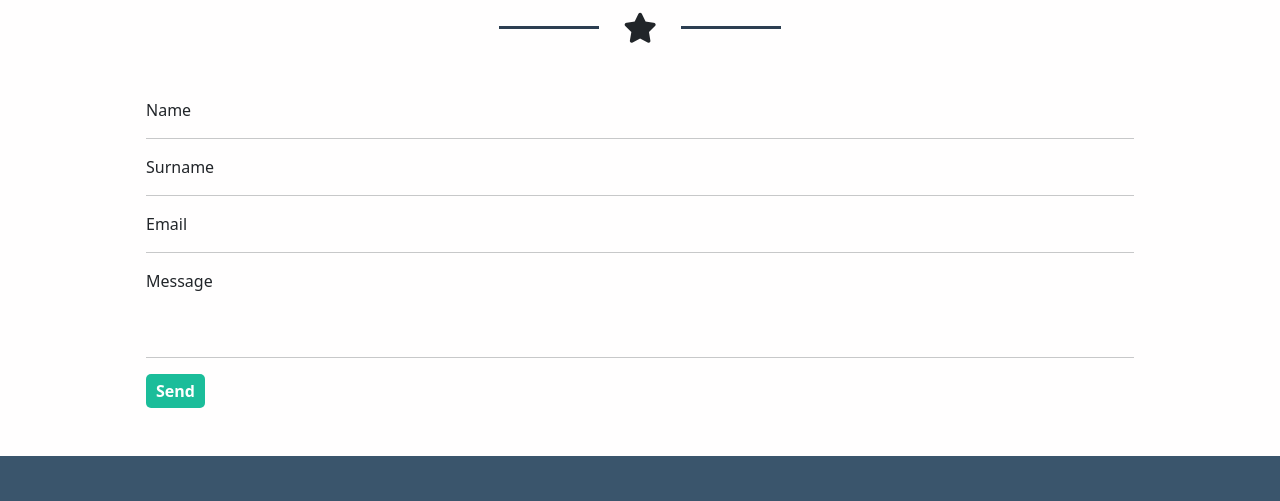
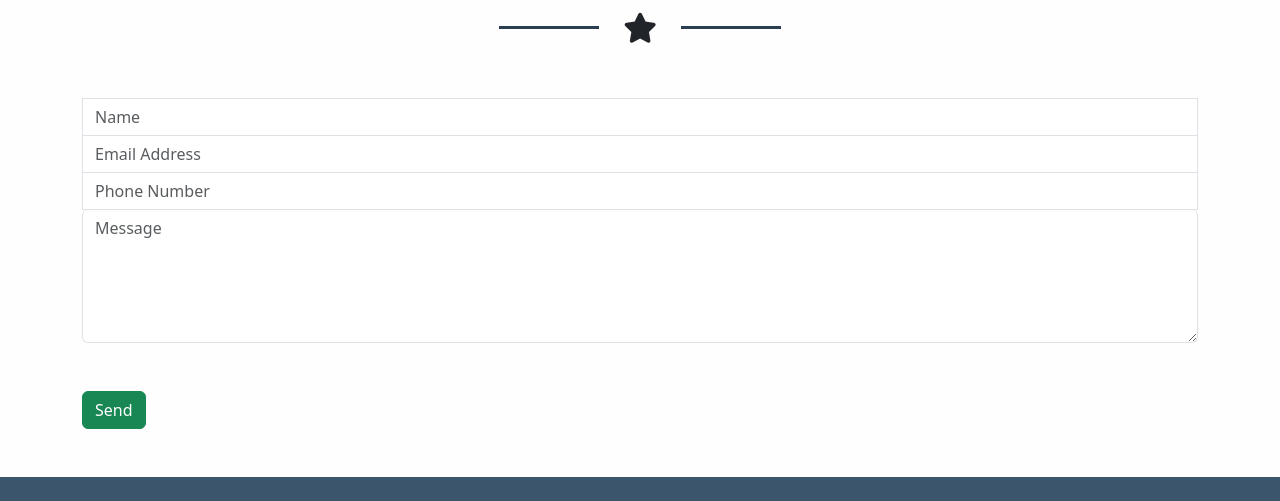
Before and after one commit to MassimoRomano/html-css-bootstrap-freelancer, a plain HTML site: page index.html in a window 1280 px wide. Shown: the part 2109-2610 px from the top of the page. Drawn offline with nearby package versions, Linux system fonts and the light colour scheme.

Commit message:
add form section

```diff
--- a/index.html
+++ b/index.html
@@ -149,28 +149,25 @@
                     <div class="font-star"><i class="fa-solid fa-star"></i></div>
                     <div class="line-dark"></div>
                 </div>
-                <div class="mx-3">
-                    <div class="flex-column justify-content-start px-5">
-                        Name
-                        <hr>
-                    </div>
-                    <div class="flex-column justify-content-start px-5">
-                        Surname
-                        <hr>
-                    </div>
-                    <div class="flex-column justify-content-start px-5">
-                        Email
-                        <hr>
-                    </div>
-                    <div class="flex-column justify-content-start px-5 ">
-                        <p class="pb-5">Message</p>
-                        <hr>
-                    </div>
-                    <div class="px-5">
-                        <button type="button" class="btn-send">Send</button>
-                    </div>
+                <div class="form-group">
+                    <input type="text" class="form-control  border-right-0 border-left-0 rounded-0" id="name"
+                        placeholder="Name">
                 </div>
+                <div class="form-group">
+                    <input type="email" class="form-control border-top-0 border-right-0 border-left-0 rounded-0"
+                        id="email" aria-describedby="emailHelp" placeholder="Email Address">
+                </div>
+                <div class="form-group">
+                    <input type="tel" class="form-control border-top-0 border-right-0 border-left-0 rounded-0"
+                        id="phone" placeholder="Phone Number">
+                </div>
+                <div class="form-group">
+                    <textarea class="form-control border-top-0 border-left-0 border-right-0" id="message" rows="5"
+                        placeholder="Message"></textarea>
+                </div>
+                <button type="button" class="btn btn-success mt-5">Send</button>
             </div>
+
         </section>
         <section class="location">
             <div class="container">
```
